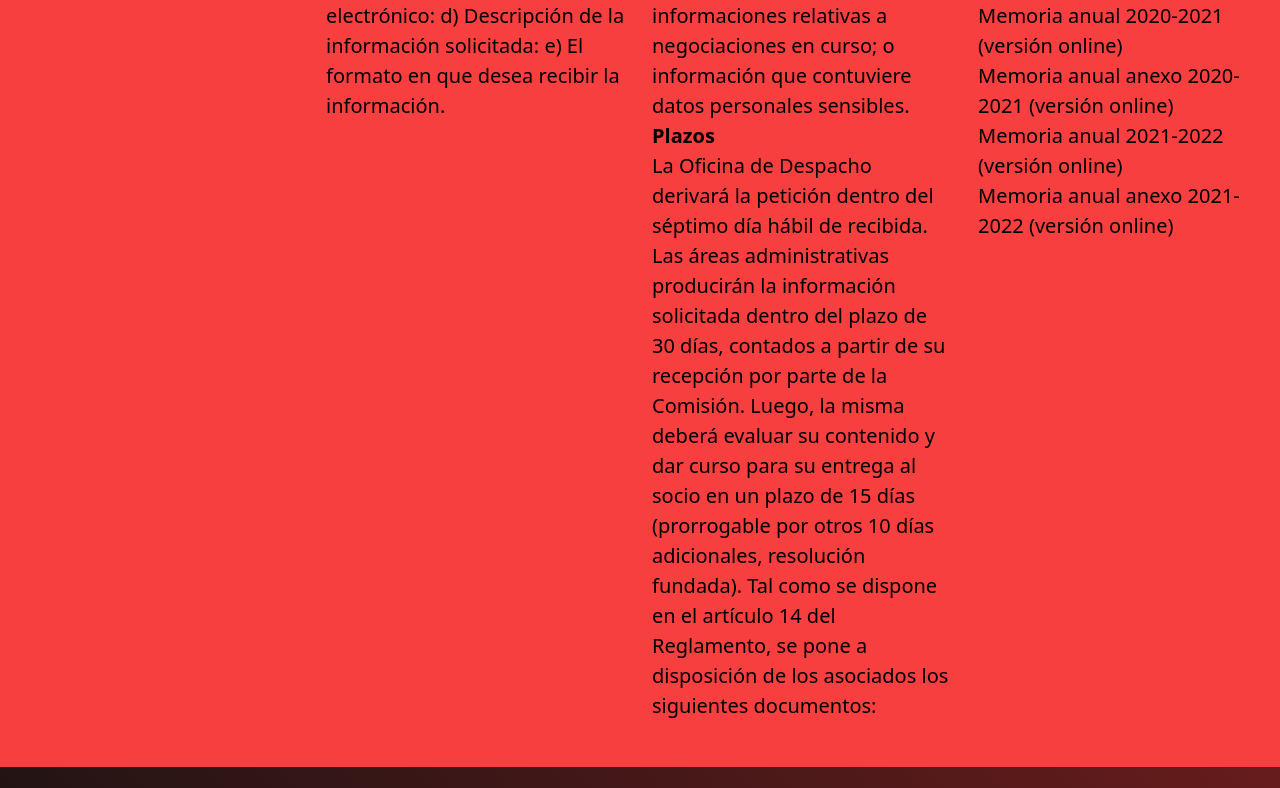
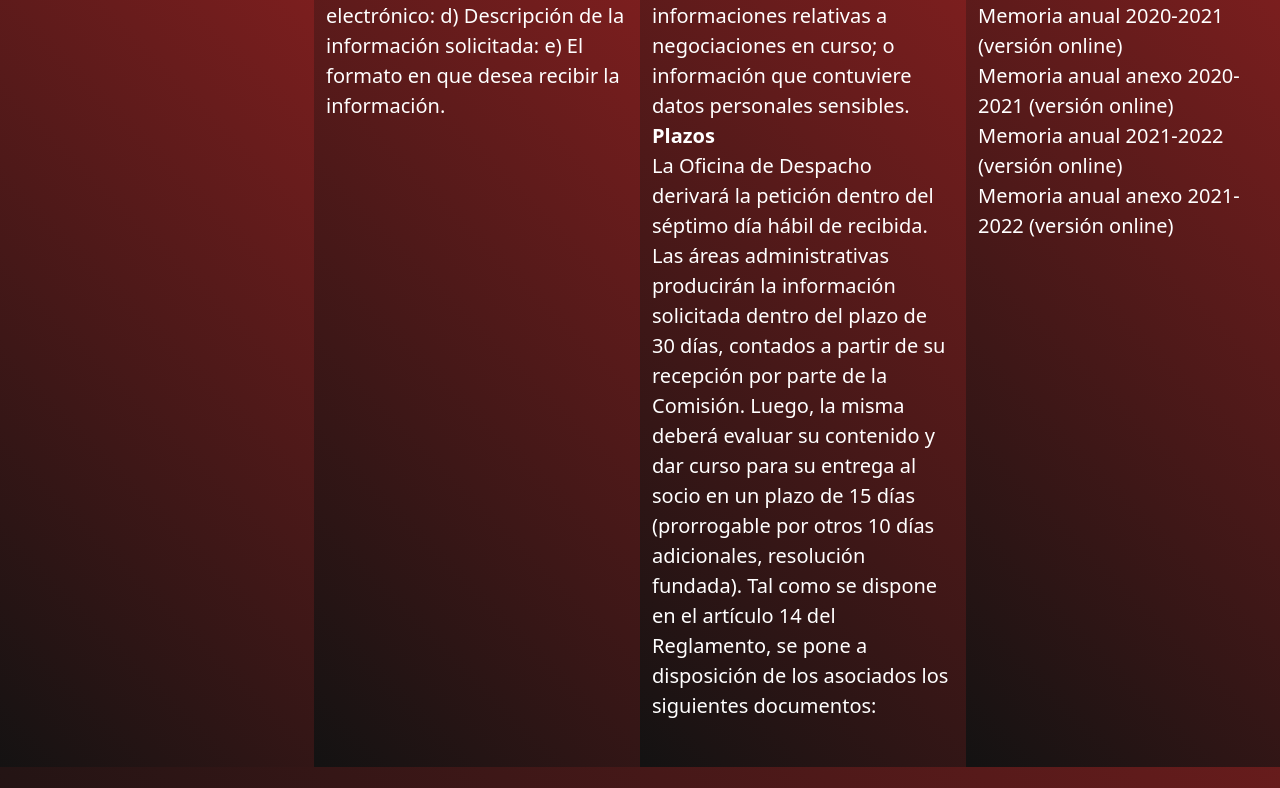
Before and after one commit to martinj-lab/EntregaProyectoFinal, a plain HTML site: page derecho-info.html in a window 1280 px wide. Shown: the part 1034-1822 px from the top of the page. Drawn offline with nearby package versions, Linux system fonts and the light colour scheme.

Commit message:
entrega final

```diff
--- a/scss/layout/_derecho-info.scss
+++ b/scss/layout/_derecho-info.scss
@@ -1,7 +1,8 @@
 p {
-    color: black;
+    color: white;
 }
 
 #columna {
     height: auto;
+    background-image: $bg-bi;
 }
```
Also changed, not shown: css/style.css, 1 other file.
